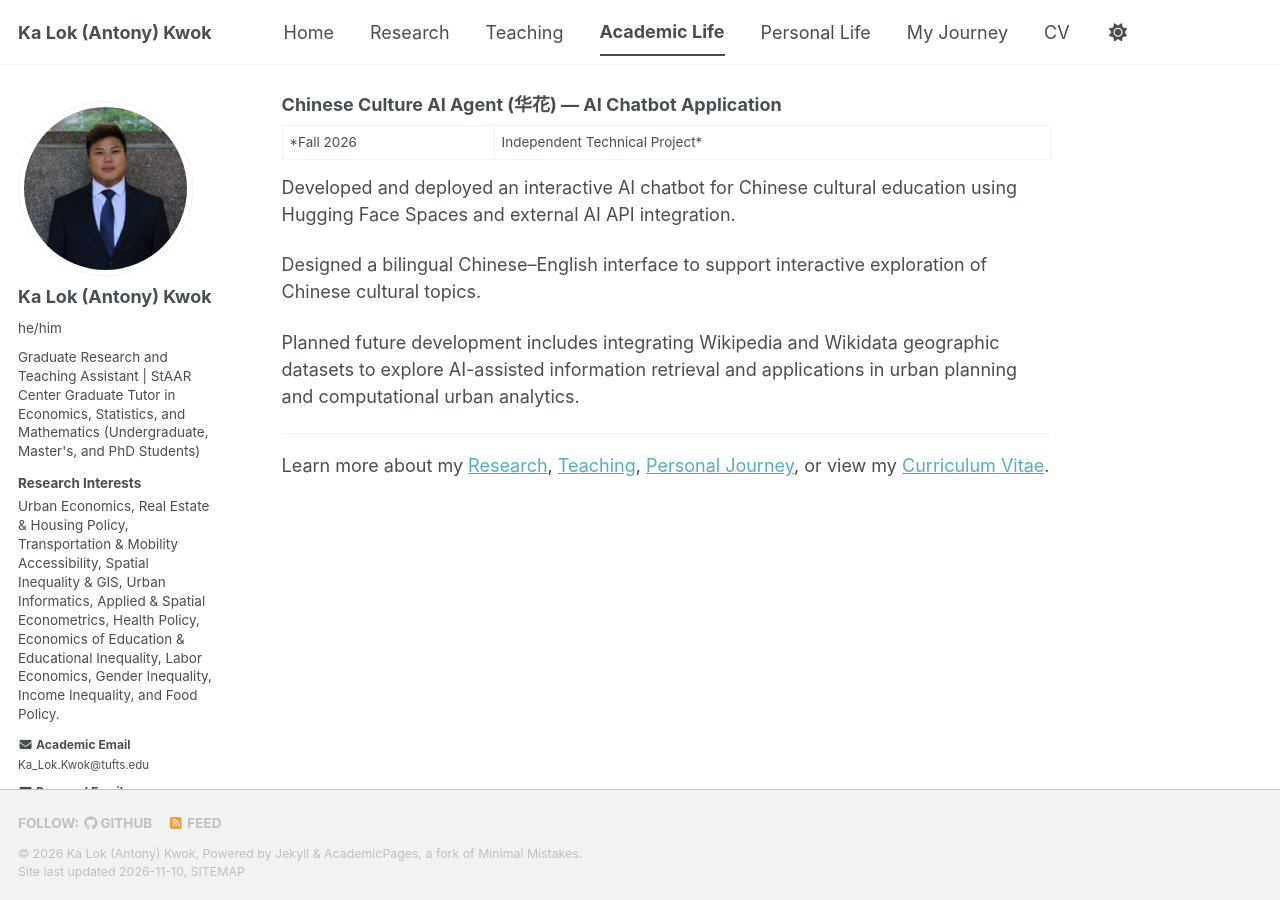
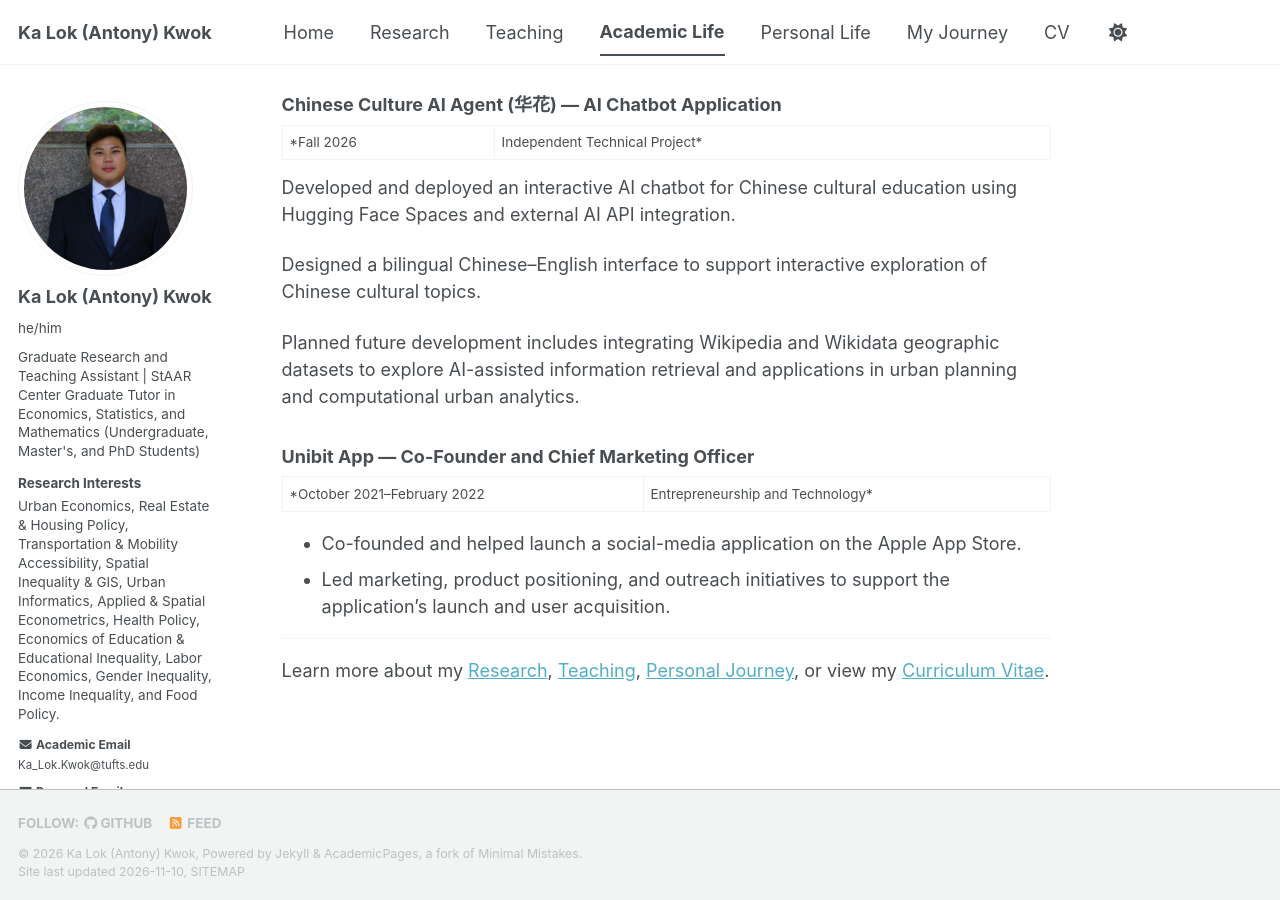
Before and after one commit to AntonyKaLokKwok/AntonyKaLokKwok.github.io, a Jekyll site: the page built from _pages/academic-life.md, in a window 1280 px wide and 900 px high, scrolled down 4513 px. Built offline with Jekyll 4.4.1, drawn with Linux system fonts in a browser that asks for light colours; a style sheet for code colours, icons or effects is not loaded.

Commit message:
Document Unibit App co-founding and marketing role
Added details about the Unibit App and marketing efforts.

```diff
--- a/_pages/academic-life.md
+++ b/_pages/academic-life.md
@@ -153,6 +153,13 @@ Designed a bilingual Chinese–English interface to support interactive explorat
 
 Planned future development includes integrating Wikipedia and Wikidata geographic datasets to explore AI-assisted information retrieval and applications in urban planning and computational urban analytics.
 
+### Unibit App — Co-Founder and Chief Marketing Officer
+
+*October 2021–February 2022 | Entrepreneurship and Technology*
+
+- Co-founded and helped launch a social-media application on the Apple App Store.
+- Led marketing, product positioning, and outreach initiatives to support the application's launch and user acquisition.
+
 ---
 
 Learn more about my [Research](/research/), [Teaching](/teaching/), [Personal Journey](/my-journey/), or view my [Curriculum Vitae](/cv/).
```
